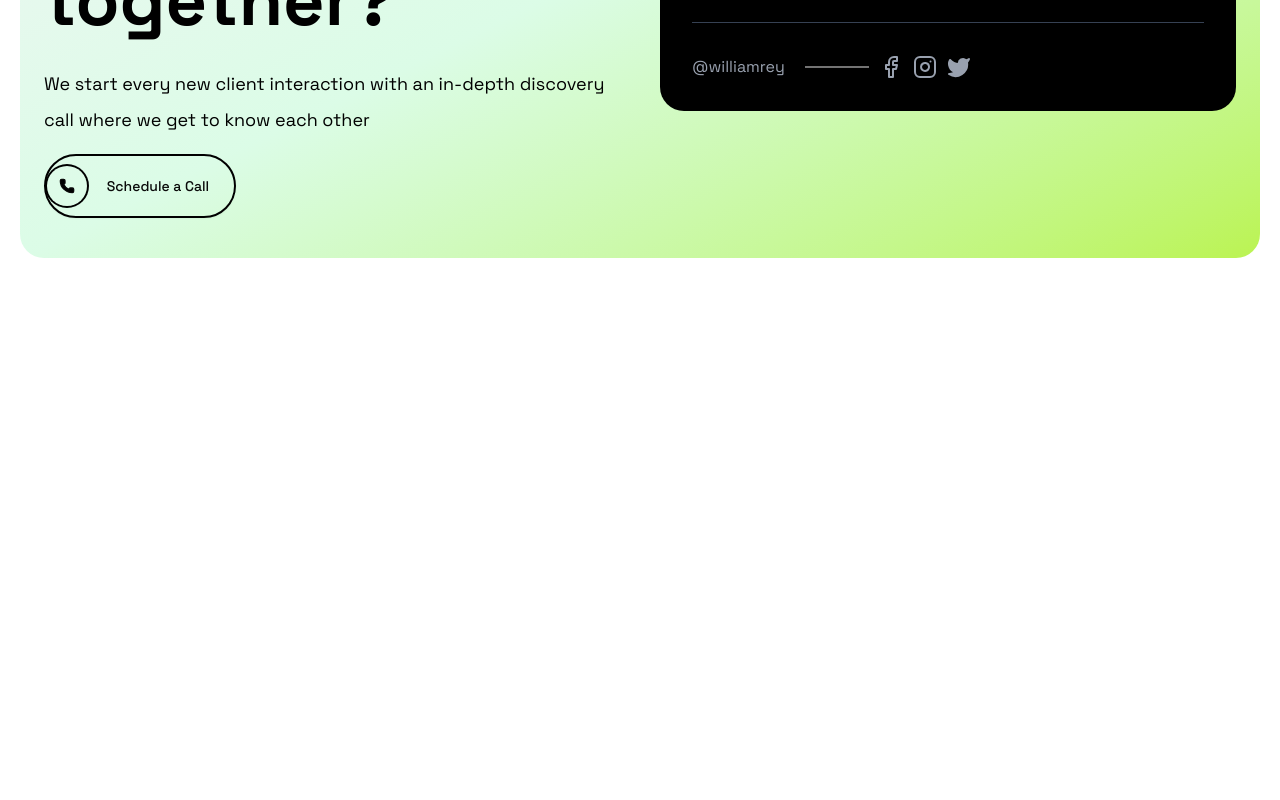
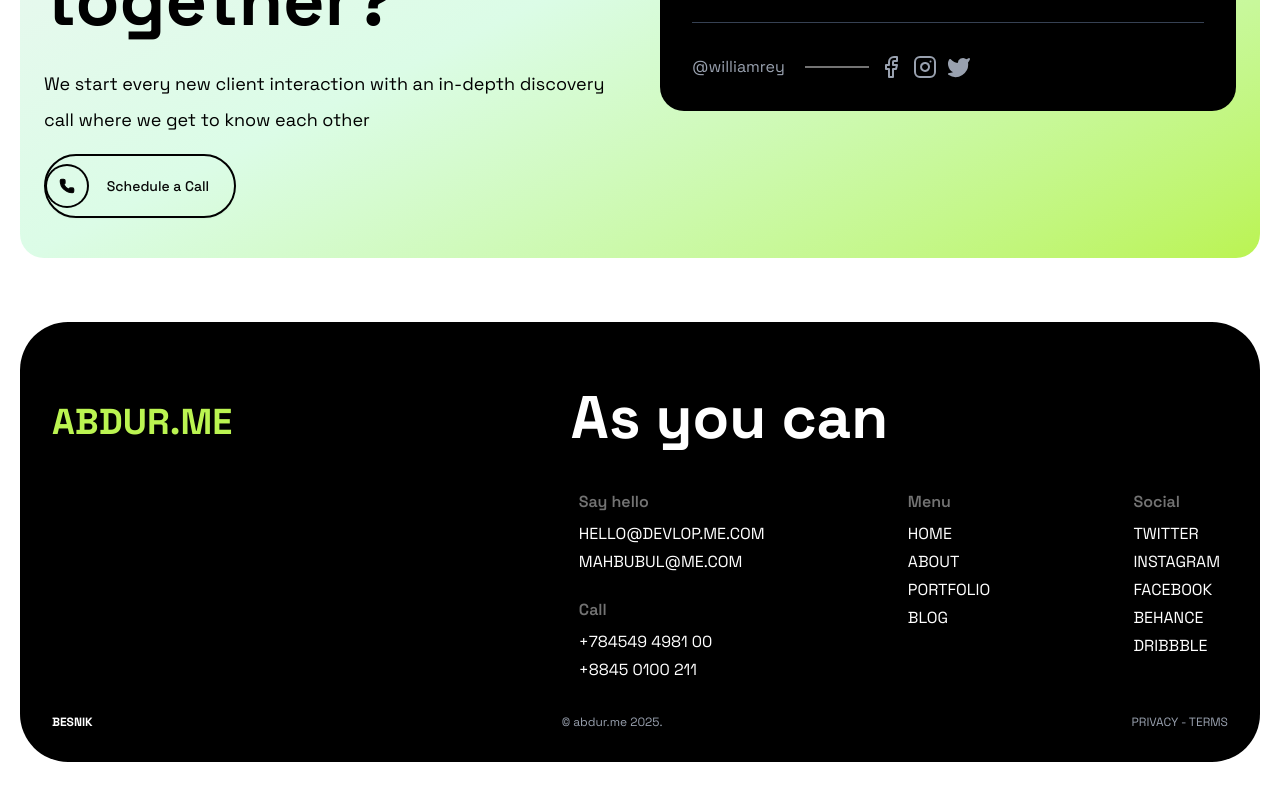
Before and after one commit to abdurrahmanmahmud5981/abdur.me, a Next.js app: page / in a window 1280 px wide. Shown: the part 3379-4179 px from the top of the page. Before the commit the page ends 3701 px from the top, so only its background shows below. Built offline with nearby package versions, Linux system fonts and the light colour scheme.

Commit message:
feat: add Footer component to enhance site structure and provide contact information

```diff
--- a/src/app/page.tsx
+++ b/src/app/page.tsx
@@ -1,4 +1,5 @@
 "use client"
+
 
 import { motion } from "framer-motion"
 
@@ -10,7 +11,7 @@ const MySkills = dynamic(() => import('./_components/skills'), { ssr: false });
 const AboutSection = dynamic(() => import('./_components/about/about'), { ssr: false });
 const WorkProcessSection = dynamic(() => import('./_components/work-process/work-process'), { ssr: false });
 const ContactSection = dynamic(() => import('./_components/contact/contac-section'), { ssr: false });
-
+const Footer = dynamic(()=> import("@/components/footer"), { ssr: false });
 export default function Home() {
   return (
     <motion.div
@@ -24,6 +25,7 @@ export default function Home() {
 
       <WorkProcessSection />
       <ContactSection />
+      <Footer />
     </motion.div>
 
   );
--- /dev/null
+++ b/src/components/footer.tsx
@@ -0,0 +1,162 @@
+// import { motion } from "framer-motion";
+// import { Separator } from "@/components/ui/separator";
+import { FC } from "react";
+
+const Footer: FC = () => {
+    return (
+        <footer className="bg-black text-white px-8 pt-16 pb-8 rounded-t-3xl md:rounded-[48px] my-10 container mx-auto">
+
+            <div className="grid grid-cols-1  lg:grid-cols-7 gap-4 mb-8">
+                <div className="lg:col-span-3 ">
+                    <h3 className="text-4xl font-extrabold bg-lime-300 bg-clip-text text-transparent leading-loose">
+                        ABDUR.ME
+                    </h3>
+                </div>
+
+                {/*  */}
+                <div className="lg:col-span-4  px-2">
+                    <h4 className="text-6xl font-bold leading-[64px] text-start  ">
+                        As you can
+                    </h4>
+
+
+                    <div className="">
+
+
+                        <div className="mt-10 text-start flex flex-col md:flex-row  justify-between ml-2">
+                            <div>
+                                <h3 className="text-muted-foreground font-semibold mb-2">Say hello</h3>
+                                <ul className="space-y-1">
+                                    <li>HELLO@DEVLOP.ME.COM</li>
+                                    <li>MAHBUBUL@ME.COM</li>
+                                </ul>
+
+                                <h3 className="text-muted-foreground  font-semibold mt-6 mb-2">Call</h3>
+                                <ul className="space-y-1">
+                                    <li>+784549 4981 00</li>
+                                    <li>+8845 0100 211</li>
+                                </ul>
+                            </div>
+
+                            <div>
+                                <h3 className="text-muted-foreground  font-semibold mb-2">Menu</h3>
+                                <ul className="space-y-1">
+                                    {['HOME', 'ABOUT', 'PORTFOLIO', 'BLOG'].map((item) => (
+                                        <li key={item}>{item}</li>
+                                    ))}
+                                </ul>
+                            </div>
+
+                            <div>
+                                <h3 className="text-muted-foreground  font-semibold mb-2">Social</h3>
+                                <ul className="space-y-1">
+                                    {['TWITTER', 'INSTAGRAM', 'FACEBOOK', 'BEHANCE', 'DRIBBBLE'].map((item) => (
+                                        <li key={item}>{item}</li>
+                                    ))}
+                                </ul>
+                            </div>
+                        </div>
+                    </div>
+                </div>
+
+            </div>
+
+            {/* <motion.div
+                initial={{ opacity: 0, y: 50 }}
+                whileInView={{ opacity: 1, y: 0 }}
+                viewport={{ once: true }}
+                transition={{ duration: 0.6, ease: "easeInOut" }}
+                className="max-w-7xl mx-auto text-center mb-12 flex  items-start justify-between border  "
+            >
+                <h3 className="text-4xl font-extrabold bg-lime-300 bg-clip-text text-transparent leading-loose">
+                    ABDUR.ME
+                </h3>
+                <div className="flex-1">
+                    <h4 className="text-6xl font-bold leading-[64px] text-start ml-20 ">
+                        As you can
+                    </h4>
+
+                    <div className="mt-10 text-start flex justify-around ml-2">
+                        <div>
+                            <h3 className="text-muted-foreground font-semibold mb-2">Say hello</h3>
+                            <ul className="space-y-1">
+                                <li>HELLO@DEVLOP.ME.COM</li>
+                                <li>MAHBUBUL@ME.COM</li>
+                            </ul>
+
+                            <h3 className="text-muted-foreground  font-semibold mt-6 mb-2">Call</h3>
+                            <ul className="space-y-1">
+                                <li>+784549 4981 00</li>
+                                <li>+8845 0100 211</li>
+                            </ul>
+                        </div>
+
+                        <div>
+                            <h3 className="text-muted-foreground  font-semibold mb-2">Menu</h3>
+                            <ul className="space-y-1">
+                                {['HOME', 'ABOUT', 'PORTFOLIO', 'BLOG'].map((item) => (
+                                    <li key={item}>{item}</li>
+                                ))}
+                            </ul>
+                        </div>
+
+                        <div>
+                            <h3 className="text-muted-foreground  font-semibold mb-2">Social</h3>
+                            <ul className="space-y-1">
+                                {['TWITTER', 'INSTAGRAM', 'FACEBOOK', 'BEHANCE', 'DRIBBBLE'].map((item) => (
+                                    <li key={item}>{item}</li>
+                                ))}
+                            </ul>
+                        </div>
+                    </div>
+                </div>
+            </motion.div> */}
+
+            {/* <div className="max-w-7xl mx-auto grid grid-cols-1 sm:grid-cols-2 md:grid-cols-4 gap-10 text-sm md:text-base text-gray-300">
+        <div>
+          <h3 className="text-white font-semibold mb-2">Say hello</h3>
+          <ul className="space-y-1">
+            <li>HELLO@DEVLOP.ME.COM</li>
+            <li>MAHBUBUL@ME.COM</li>
+          </ul>
+
+          <h3 className="text-white font-semibold mt-6 mb-2">Call</h3>
+          <ul className="space-y-1">
+            <li>+784549 4981 00</li>
+            <li>+8845 0100 211</li>
+          </ul>
+        </div>
+
+        <div>
+          <h3 className="text-white font-semibold mb-2">Menu</h3>
+          <ul className="space-y-1">
+            {['HOME', 'ABOUT', 'PORTFOLIO', 'BLOG'].map((item) => (
+              <li key={item}>{item}</li>
+            ))}
+          </ul>
+        </div>
+
+        <div>
+          <h3 className="text-white font-semibold mb-2">Social</h3>
+          <ul className="space-y-1">
+            {['TWITTER', 'INSTAGRAM', 'FACEBOOK', 'BEHANCE', 'DRIBBBLE'].map((item) => (
+              <li key={item}>{item}</li>
+            ))}
+          </ul>
+        </div>
+      </div> */}
+
+            {/* <Separator className="my-8 bg-gray-700" /> */}
+
+            <div className=" flex flex-col md:flex-row items-center justify-between text-xs text-gray-400">
+                <span className="font-bold text-white">BESNIK</span>
+                <p className="mt-2 md:mt-0">
+                    © abdur.me {new Date().getFullYear()}.
+                </p>
+                <p className="mt-2 md:mt-0">PRIVACY - TERMS</p>
+            </div>
+        </footer>
+    );
+};
+
+export default Footer;
```
